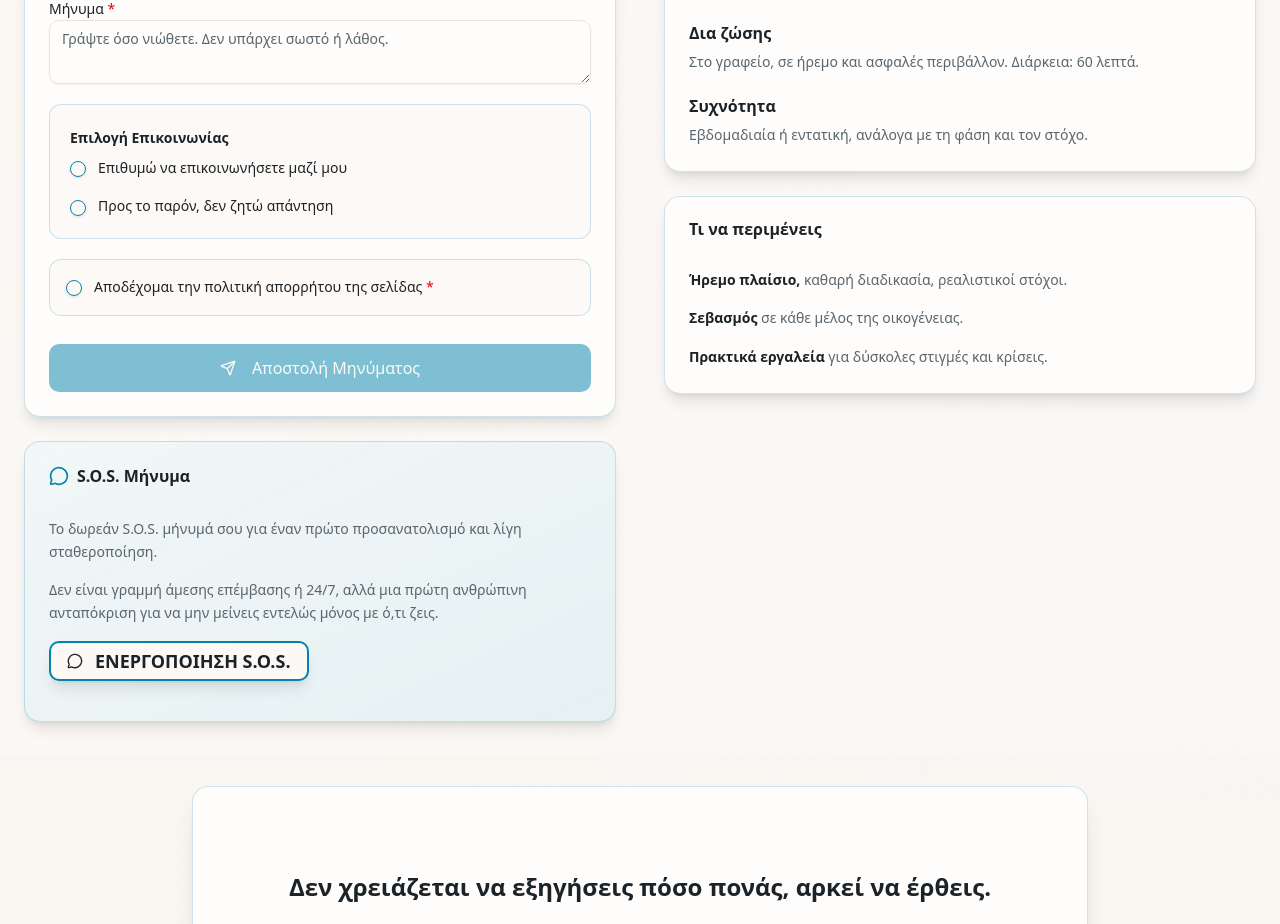
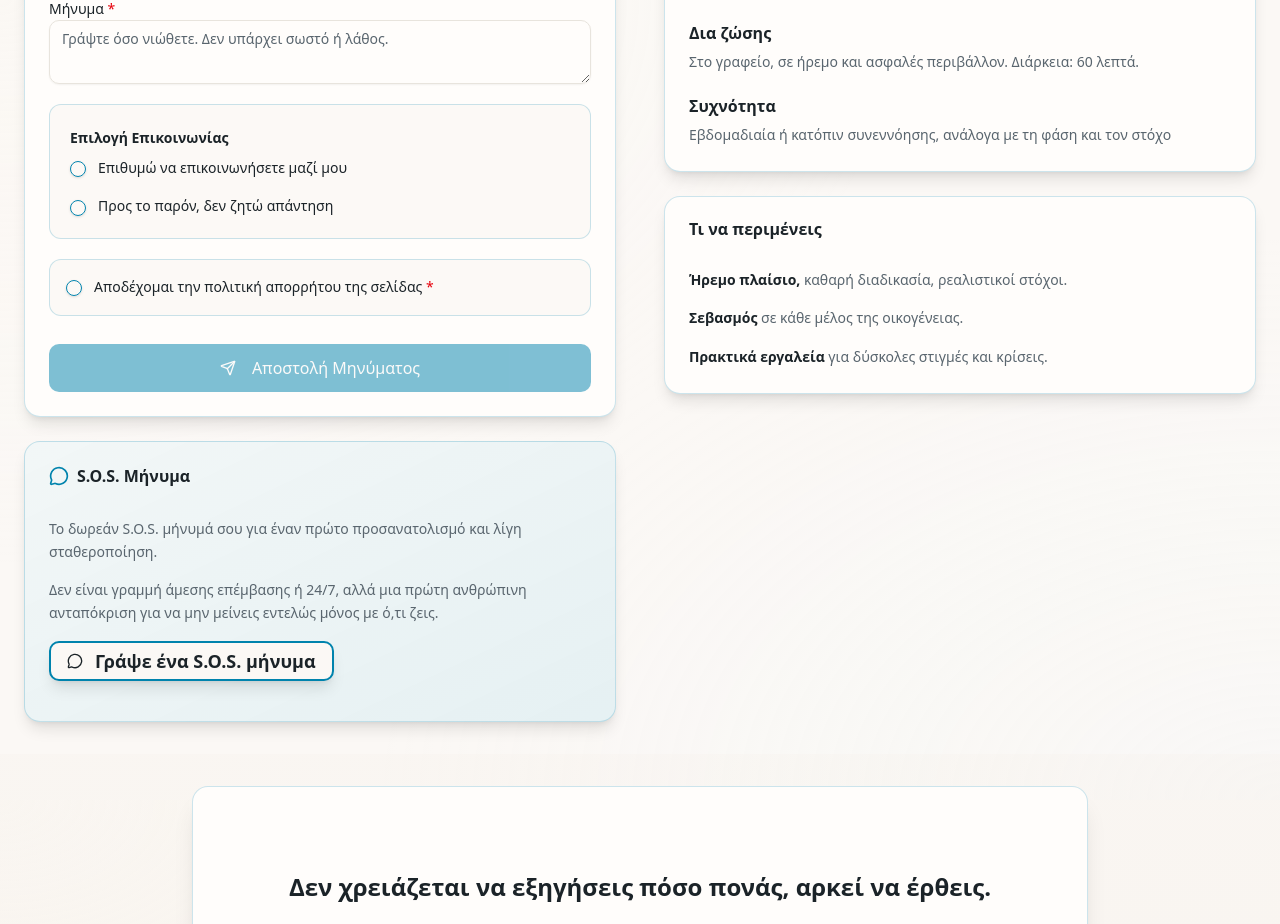
Before and after one commit to sebamatz/oikiosis, a Next.js app: page /contact in a window 1280 px wide. Shown: the part 800-1724 px from the top of the page. Built offline with nearby package versions, Linux system fonts and the light colour scheme.

Commit message:
edit text as per instructions

```diff
--- a/app/booking/page.tsx
+++ b/app/booking/page.tsx
@@ -174,7 +174,7 @@ export default function BookingPage() {
                 για άμεση υποστήριξη.
               </p>
               <Button asChild variant="default" size="lg" className="w-full">
-                <Link href="/sos-page">ΕΝΕΡΓΟΠΟΙΗΣΗ S.O.S. ΜΗΝΥΜΑΤΟΣ</Link>
+                <Link href="/sos-page">Γράψε ένα S.O.S. μήνυμα</Link>
               </Button>
             </CardContent>
           </Card>
--- a/app/contact/page.tsx
+++ b/app/contact/page.tsx
@@ -138,8 +138,8 @@ export default function ContactPage() {
                     <div className="space-y-1.5">
                       <p className="font-semibold text-foreground">Συχνότητα</p>
                       <p className="text-sm leading-relaxed text-muted-foreground">
-                        Εβδομαδιαία ή εντατική, ανάλογα με τη φάση και τον
-                        στόχο.
+                        Εβδομαδιαία ή κατόπιν συνεννόησης, ανάλογα με τη φάση
+                        και τον στόχο
                       </p>
                     </div>
                   </div>
--- a/app/services/page.tsx
+++ b/app/services/page.tsx
@@ -25,7 +25,7 @@ export default function ServicesPage() {
         "Στόχος: να μη σε παρασύρει εντελώς η καταιγίδα, πριν, κατά τη διάρκεια ή αμέσως μετά από ένα «έκρηκτικό» γεγονός.",
       ],
       hasButton: true,
-      buttonText: "ΕΝΕΡΓΟΠΟΙΗΣΗ S.O.S. ΜΗΝΥΜΑΤΟΣ",
+      buttonText: "Γράψε ένα S.O.S. μήνυμα",
       buttonHref: "/sos-page",
     },
     {
@@ -169,7 +169,7 @@ export default function ServicesPage() {
           <div className="mt-12 text-center bg-muted/20 p-6 rounded-xl border border-primary/10 max-w-3xl mx-auto shadow-sm">
             <p className="text-muted-foreground text-base md:text-lg leading-relaxed">
               Αν θέλεις να δεις αναλυτικά τι σημαίνουν οι όροι (S.O.S.,
-              R.E.A.C.H., κ.λπ.), μπορείς να δεις το γλωσσάριο της Οικείωσις{" "}
+              R.E.A.C.H., κ.λπ.), μπορείς να δεις το γλωσσάριο του Μοντέλου μας{" "}
               <Link
                 href="/glossary"
                 className="font-bold text-primary hover:text-primary/80 hover:underline underline-offset-4 transition-colors"
@@ -198,7 +198,7 @@ export default function ServicesPage() {
                 </p>
                 <p>
                   <span className="font-semibold">Συχνότητα:</span> Εβδομαδιαία
-                  ή εντατική, ανάλογα με τη φάση και τον στόχο.
+                  ή κατόπιν συνεννόησης, ανάλογα με τη φάση και τον στόχο
                 </p>
               </div>
             </CardContent>
--- a/components/SOSButton.tsx
+++ b/components/SOSButton.tsx
@@ -80,7 +80,7 @@ export default function SOSButton({
         >
           <MessageCircle className="h-5 w-5 sm:h-6 sm:w-6 shrink-0 transition-transform group-hover:scale-110" />
           <span className="text-sm sm:text-base md:text-lg font-semibold leading-tight wrap-break-word text-center whitespace-normal min-w-0">
-            ΕΝΕΡΓΟΠΟΙΗΣΗ S.O.S.
+            Γράψε ένα S.O.S. μήνυμα
           </span>
         </Link>
       </Button>
```
